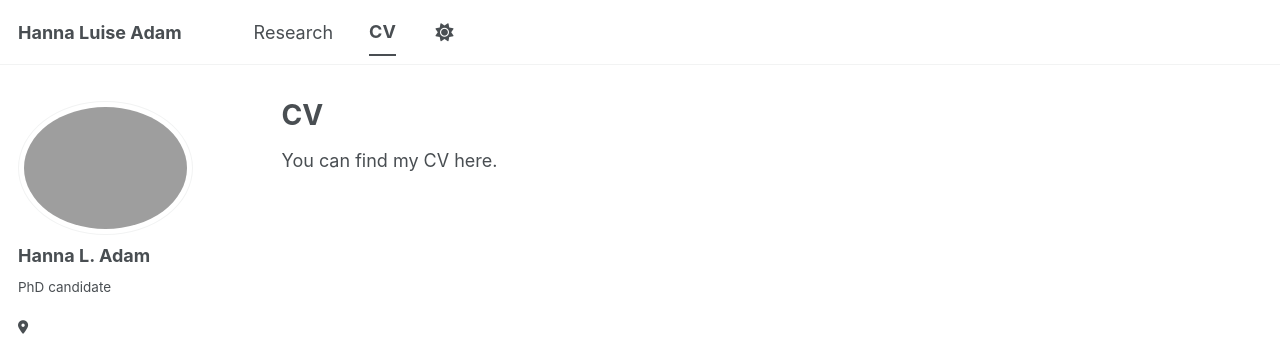
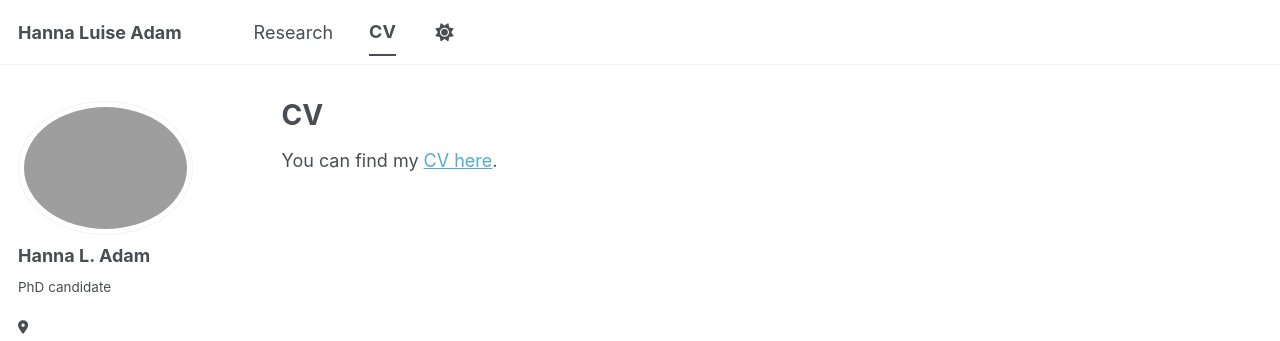
Before and after one commit to hanna-l-adam/hanna-l-adam.github.io, a Jekyll site: the page built from _pages/cv.md, in a window 1280 px wide. Shown: the top 341 px of the page. Built offline with Jekyll 4.4.1, drawn with Linux system fonts in a browser that asks for light colours; some web fonts are replaced; a script bundle is joined from its source files by our own code; library files that are not in the unit come from our copies; part of the change alters nothing that is shown.

Commit message:
Update cv.md

```diff
--- a/_pages/cv.md
+++ b/_pages/cv.md
@@ -7,4 +7,4 @@ redirect_from:
   - /resume
 ---
 
-You can find my CV here.
+You can find my <a href="_data/2026-06-17_CV_HannaAdam_Eng.pdf" target="_blank">CV here</a>.
```
